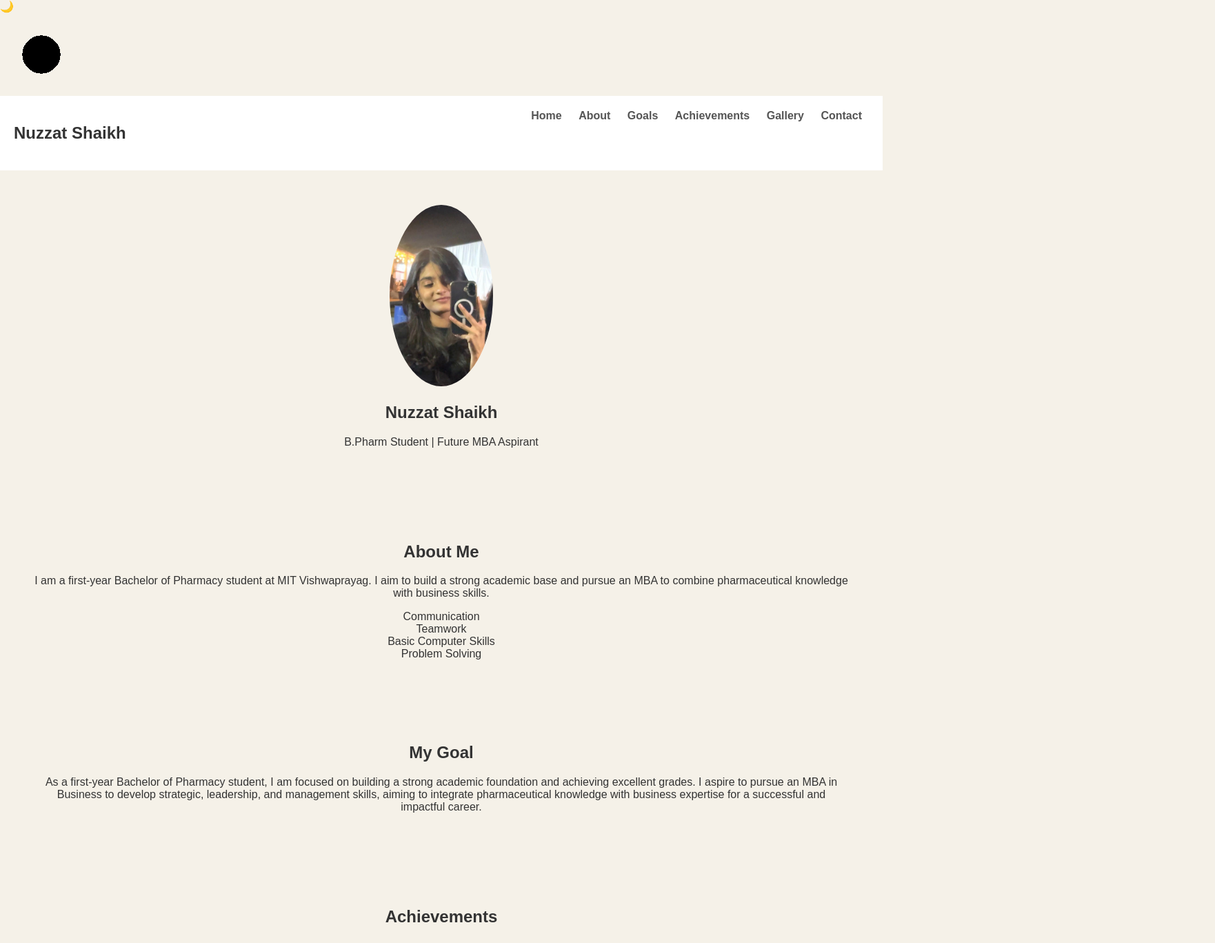
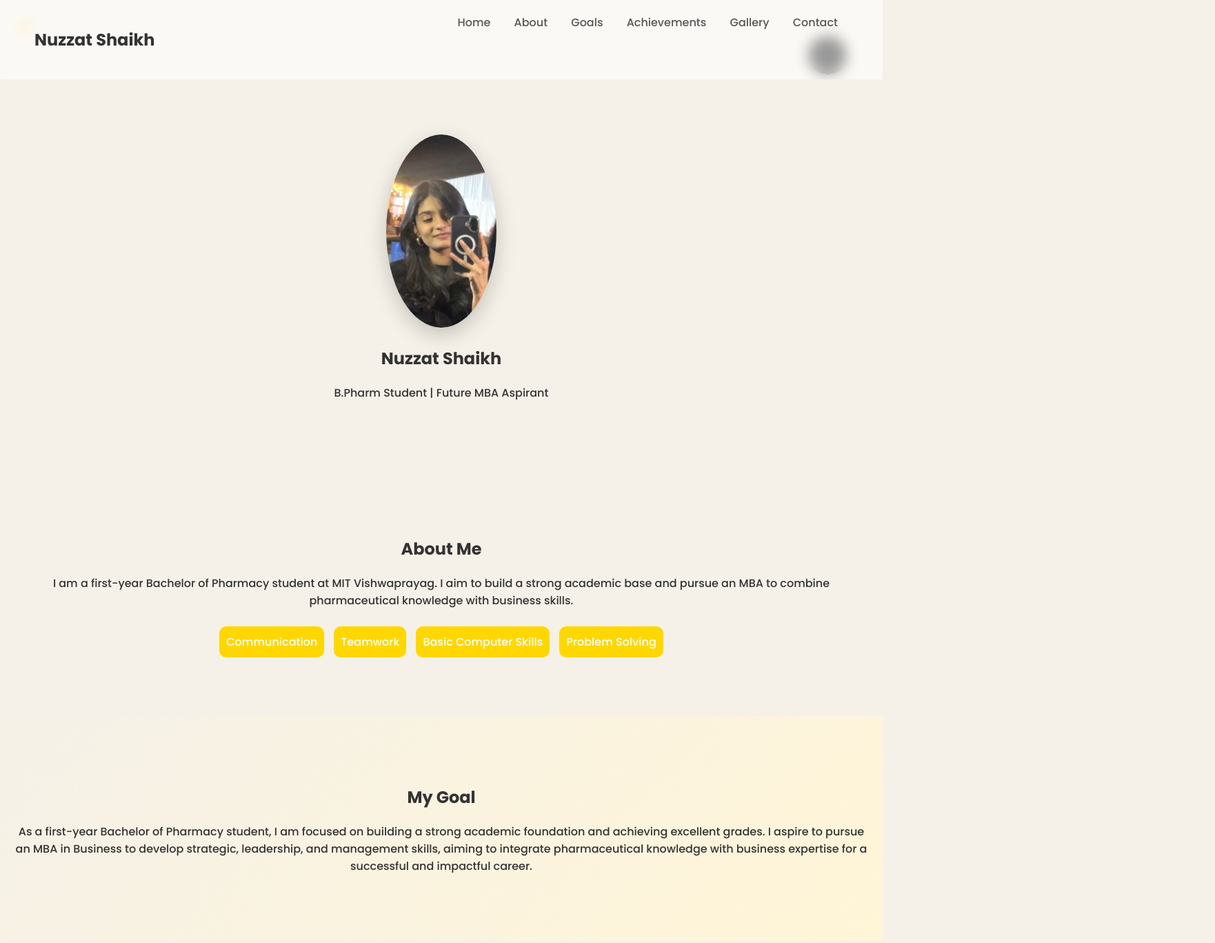
Before and after one commit to Thasmaspeed81/SCPU125018-github.io, a plain HTML site: page index.html in a window 1280 px wide. Shown: the top 1367 px of the page at 69% size, 1762 px wide, since content can reach past the window. Drawn offline with nearby package versions, Linux system fonts and the light colour scheme; files whose address does not match are found by name.

Commit message:
style.css

```diff
--- a/style.css
+++ b/style.css
@@ -1,68 +1,140 @@
 body {
     margin: 0;
-    font-family: Arial, sans-serif;
+    font-family: 'Poppins', sans-serif;
     background: #f5f1e8;
     color: #333;
+    transition: 0.3s;
+}
+
+/* Dark Mode */
+.dark {
+    background: #1c1c1c;
+    color: white;
+}
+
+/* Toggle */
+.toggle {
+    position: fixed;
+    top: 20px;
+    left: 20px;
+    cursor: pointer;
+    font-size: 20px;
 }
 
 /* Navbar */
 header {
     display: flex;
     justify-content: space-between;
-    padding: 20px;
-    background: white;
+    padding: 20px 50px;
+    background: rgba(255,255,255,0.6);
+    backdrop-filter: blur(10px);
     position: sticky;
     top: 0;
 }
 
 nav a {
-    margin: 10px;
+    margin: 15px;
     text-decoration: none;
     color: #555;
-    font-weight: bold;
+    position: relative;
+}
+
+nav a::after {
+    content: "";
+    width: 0%;
+    height: 2px;
+    background: gold;
+    position: absolute;
+    bottom: -5px;
+    left: 0;
+    transition: 0.3s;
+}
+
+nav a:hover::after {
+    width: 100%;
 }
 
 /* Sections */
 section {
-    padding: 50px;
+    padding: 80px 20px;
     text-align: center;
 }
 
 /* Profile */
 .profile {
-    width: 150px;
+    width: 160px;
     border-radius: 50%;
+    box-shadow: 0 10px 30px rgba(0,0,0,0.2);
 }
 
 /* Cards */
 .card {
-    background: white;
+    background: rgba(255,255,255,0.7);
+    backdrop-filter: blur(10px);
     padding: 20px;
     margin: 20px;
-    border-radius: 15px;
+    border-radius: 20px;
     display: inline-block;
-    width: 250px;
+    transition: 0.3s;
+}
+
+.card:hover {
+    transform: translateY(-10px);
+}
+
+.card img {
+    width: 200px;
+    border-radius: 10px;
 }
 
 /* Gallery */
-#gallery img {
-    width: 200px;
+.grid img {
+    width: 220px;
     margin: 10px;
     border-radius: 10px;
+    transition: 0.3s;
 }
 
-/* Penguin */
-.penguin {
+.grid img:hover {
+    transform: scale(1.1);
+}
+
+/* Skills */
+.skills {
+    margin-top: 20px;
+}
+
+.skill {
+    background: gold;
+    color: white;
+    padding: 10px;
+    margin: 5px;
+    border-radius: 10px;
+    display: inline-block;
+}
+
+/* Highlight */
+.highlight {
+    background: linear-gradient(135deg, #f5f1e8, #fff5d7);
+}
+
+/* Fade Animation */
+.fade {
+    opacity: 0;
+    transform: translateY(20px);
+    transition: 1s;
+}
+
+.fade.show {
+    opacity: 1;
+    transform: translateY(0);
+}
+
+/* Penguin container */
+#penguin-container {
     position: fixed;
     top: 20px;
     right: 20px;
-    font-size: 40px;
-    animation: float 2s infinite ease-in-out;
+    width: 120px;
+    height: 120px;
 }
-
-/* Animation */
-@keyframes float {
-    0% { transform: translateY(0); }
-    50% { transform: translateY(-10px); }
-    100% { transform: translateY(0); }
-}
```
